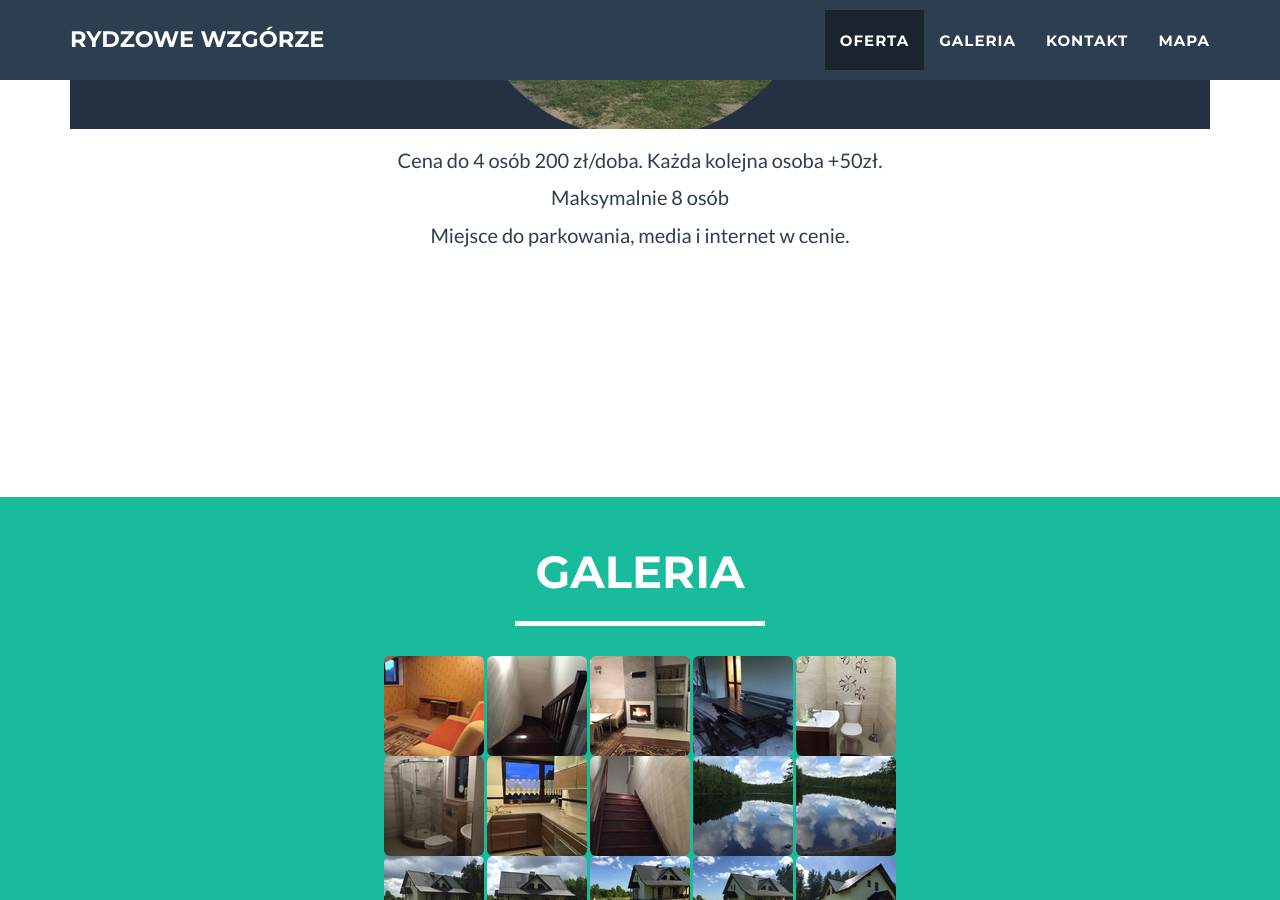
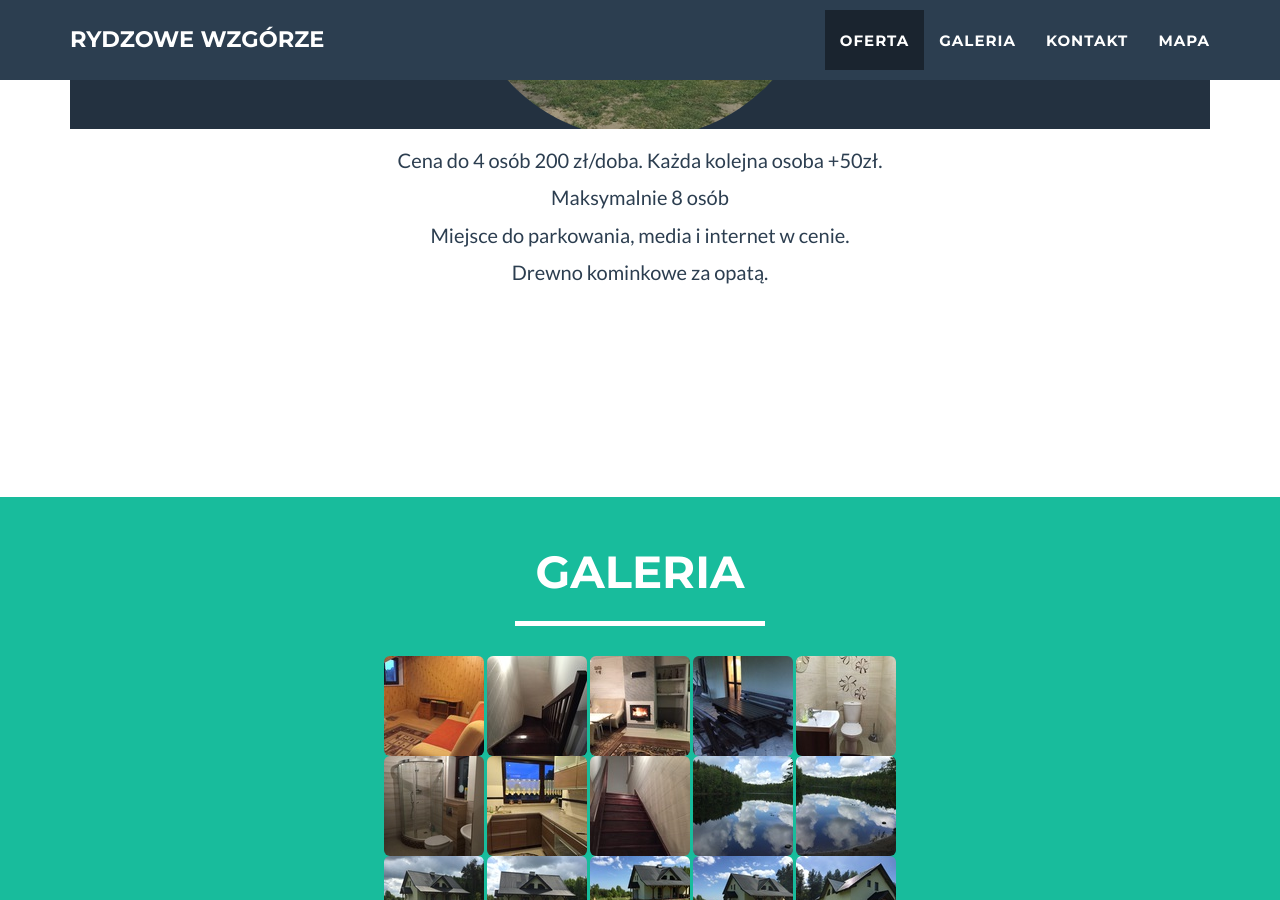
Before and after one commit to miensol/rydzowe-wzgorze, a Jekyll site: the page built from index.html, in a window 1280 px wide and 900 px high, scrolled down 2470 px. Built offline with Jekyll 4.4.1, drawn with Linux system fonts in a browser that asks for light colours.

Commit message:
zmiana ceny

```diff
--- a/_posts/2015-05-01-cennik.markdown
+++ b/_posts/2015-05-01-cennik.markdown
@@ -10,4 +10,5 @@ description: >
     <p>Cena do 4 osób 200 zł/doba. Każda kolejna osoba +50zł.</p>
     <p>Maksymalnie 8 osób</p>
     <p>Miejsce do parkowania, media i internet w cenie.</p>
+    <p>Drewno kominkowe za opatą.</p>
 ---
```
